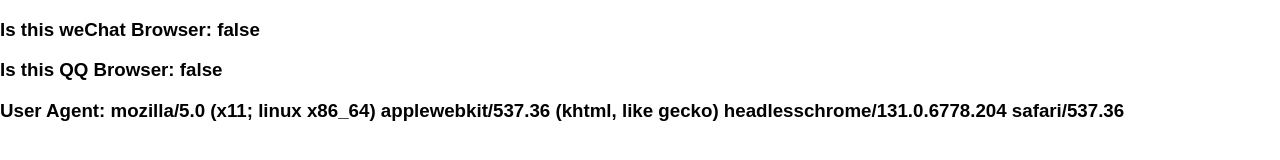
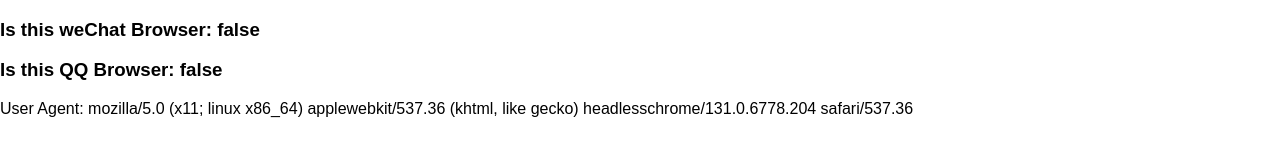
Before and after one commit to masonorion/masonorion.github.io, a plain HTML site: page browser/index.html in a window 1280 px wide. Drawn offline with Linux system fonts and the light colour scheme.

Commit message:
Change h3 to p

```diff
--- a/browser/index.html
+++ b/browser/index.html
@@ -14,7 +14,7 @@
    <body class="body">
       <h3>Is this weChat Browser: <span class="isWechat"></span></h3>
       <h3>Is this QQ Browser: <span class="isQq"></span></h3>
-      <h3>User Agent: <span class="user-agent"></span></h3>
+      <p>User Agent: <span class="user-agent"></span></p>
    </body>
    <script type="text/javascript" src="js/jquery.min.js"></script>
    <script type="text/javascript" src="js/main.js"></script>
```
